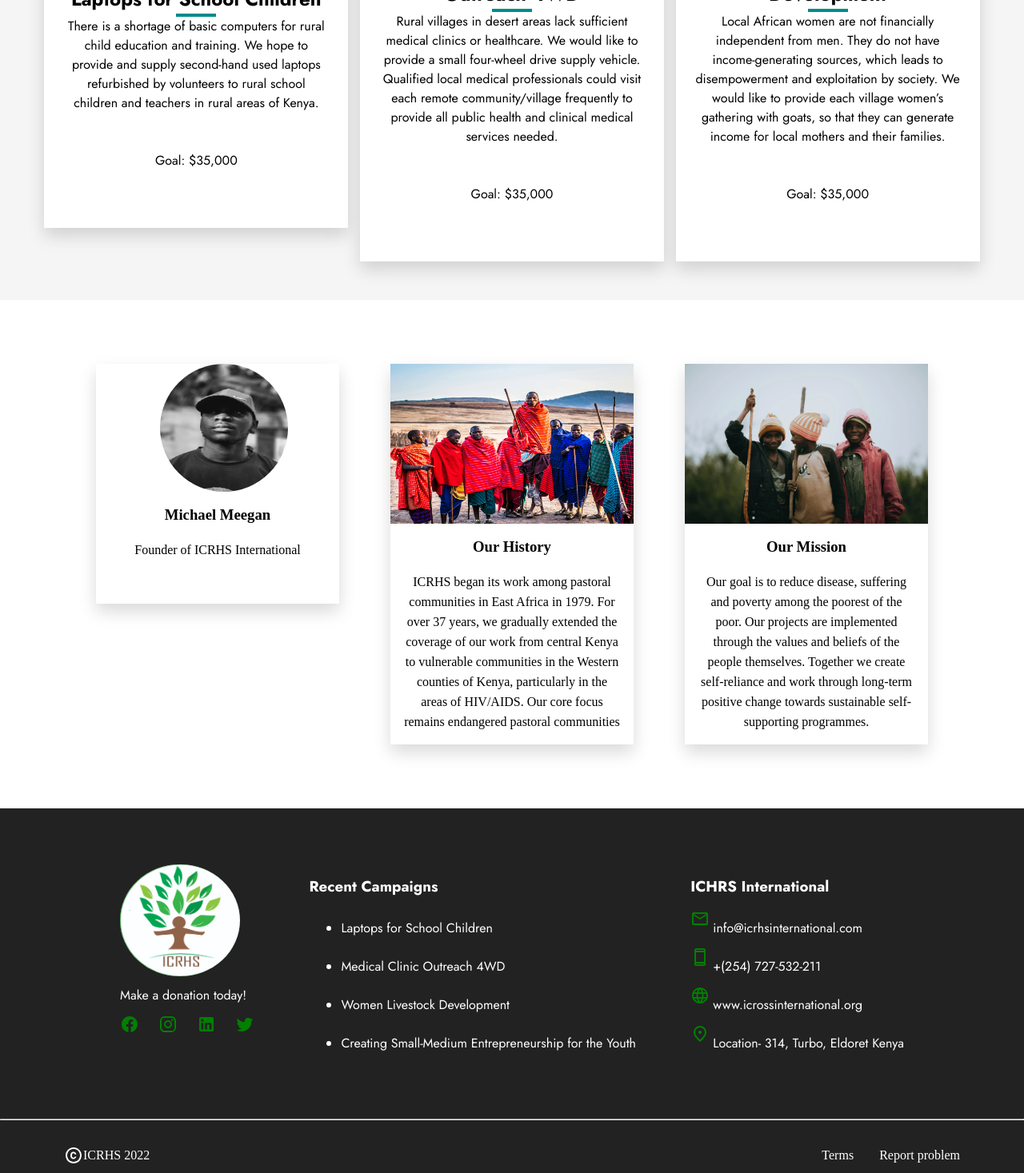
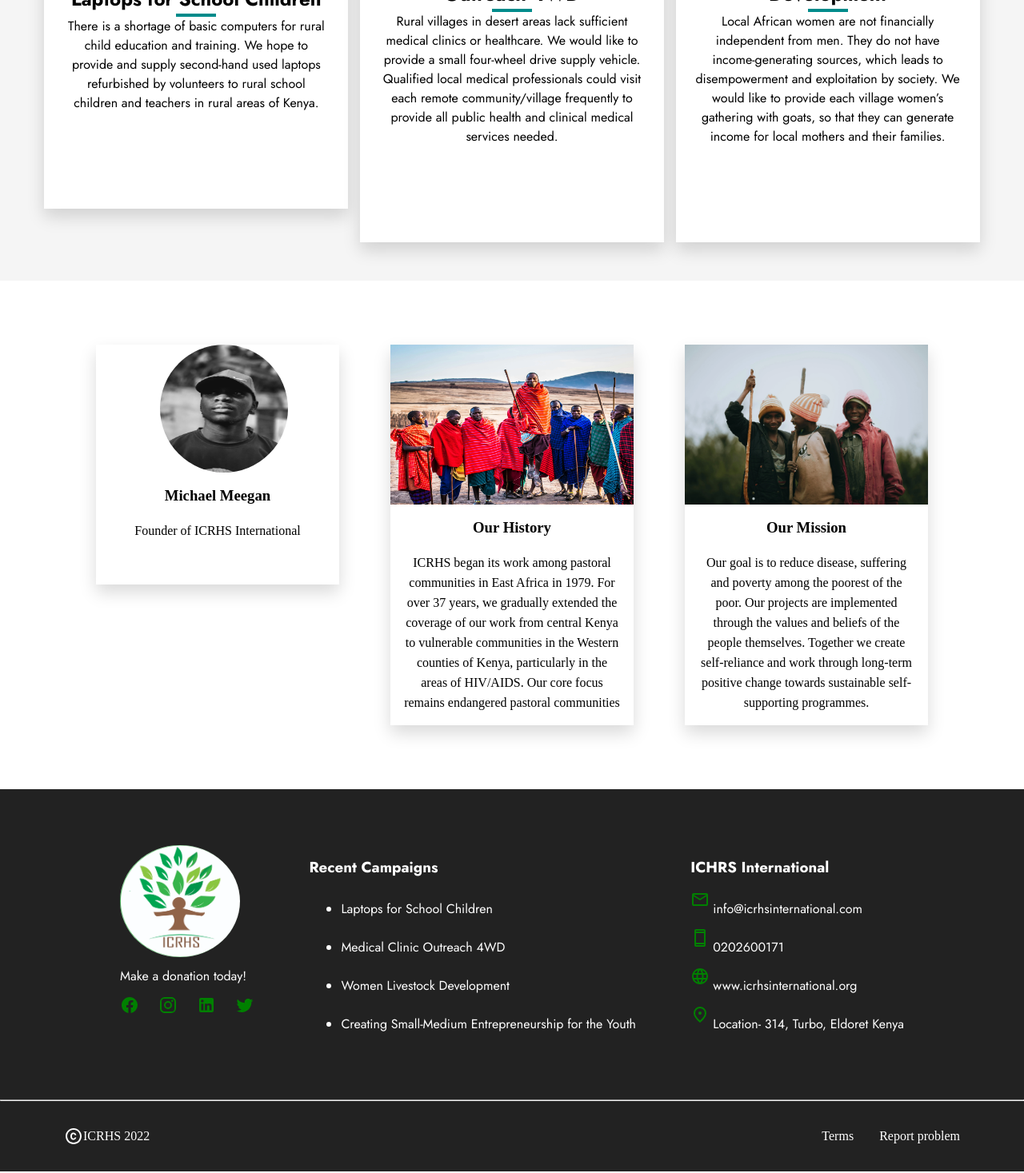
Before and after one commit to Mutisostud02/ICRHS, a React (Vite) app: page / in a window 1280 px wide. Shown: the part 1330-2797 px from the top of the page at 80% size. Built offline with nearby package versions, Linux system fonts and the light colour scheme.

Commit message:
Added new component messages

```diff
--- a/src/components/Header.jsx
+++ b/src/components/Header.jsx
@@ -6,7 +6,7 @@ export default function Header() {
     <header>
         <div className='topHeader'>
         <a href="mailto:info@icrhsinternational.com">info@icrhsinternational.com</a>
-        <a href="tel:+25412345678">+25412345678</a>
+        <a href="tel:+25412345678">0202600171</a>
         </div>
         <div className='mainHeader'>
         <img src="/assets/ICHRR.webp" width={100}/>
--- a/src/components/footer.jsx
+++ b/src/components/footer.jsx
@@ -48,11 +48,11 @@ function FooterInfo3() {
             </div>
             <div className="tel">
                 <svg xmlns="http://www.w3.org/2000/svg" height="24px" viewBox="0 -960 960 960" width="24px" fill="green"><path d="M280-40q-33 0-56.5-23.5T200-120v-720q0-33 23.5-56.5T280-920h400q33 0 56.5 23.5T760-840v720q0 33-23.5 56.5T680-40H280Zm0-120v40h400v-40H280Zm0-80h400v-480H280v480Zm0-560h400v-40H280v40Zm0 0v-40 40Zm0 640v40-40Z"/></svg>
-                <p>+(254) 727-532-211</p>
+                <p>0202600171</p>
             </div>
             <div className="website">
             <svg xmlns="http://www.w3.org/2000/svg" height="24px" viewBox="0 -960 960 960" width="24px" fill="green"><path d="M480-80q-82 0-155-31.5t-127.5-86Q143-252 111.5-325T80-480q0-83 31.5-155.5t86-127Q252-817 325-848.5T480-880q83 0 155.5 31.5t127 86q54.5 54.5 86 127T880-480q0 82-31.5 155t-86 127.5q-54.5 54.5-127 86T480-80Zm0-82q26-36 45-75t31-83H404q12 44 31 83t45 75Zm-104-16q-18-33-31.5-68.5T322-320H204q29 50 72.5 87t99.5 55Zm208 0q56-18 99.5-55t72.5-87H638q-9 38-22.5 73.5T584-178ZM170-400h136q-3-20-4.5-39.5T300-480q0-21 1.5-40.5T306-560H170q-5 20-7.5 39.5T160-480q0 21 2.5 40.5T170-400Zm216 0h188q3-20 4.5-39.5T580-480q0-21-1.5-40.5T574-560H386q-3 20-4.5 39.5T380-480q0 21 1.5 40.5T386-400Zm268 0h136q5-20 7.5-39.5T800-480q0-21-2.5-40.5T790-560H654q3 20 4.5 39.5T660-480q0 21-1.5 40.5T654-400Zm-16-240h118q-29-50-72.5-87T584-782q18 33 31.5 68.5T638-640Zm-234 0h152q-12-44-31-83t-45-75q-26 36-45 75t-31 83Zm-200 0h118q9-38 22.5-73.5T376-782q-56 18-99.5 55T204-640Z"/></svg>
-            <p>www.icrossinternational.org</p>
+            <p>www.icrhsinternational.org</p>
             </div>
             <div className="location">
             <svg xmlns="http://www.w3.org/2000/svg" height="24px" viewBox="0 -960 960 960" width="24px" fill="green"><path d="M480-480q33 0 56.5-23.5T560-560q0-33-23.5-56.5T480-640q-33 0-56.5 23.5T400-560q0 33 23.5 56.5T480-480Zm0 294q122-112 181-203.5T720-552q0-109-69.5-178.5T480-800q-101 0-170.5 69.5T240-552q0 71 59 162.5T480-186Zm0 106Q319-217 239.5-334.5T160-552q0-150 96.5-239T480-880q127 0 223.5 89T800-552q0 100-79.5 217.5T480-80Zm0-480Z"/></svg>
--- a/src/components/home.jsx
+++ b/src/components/home.jsx
@@ -9,7 +9,7 @@ export function HomeOne({title, content, extraContent, src}) {
     )
 }
 
-export function HomeTwo({title, content, stylez}) {
+export function HomeTwo({title, content, stylez, goal}) {
     return (
         <div className="group2">
                 <span></span>
@@ -19,7 +19,7 @@ export function HomeTwo({title, content, stylez}) {
             </div>
             <h2>{title}</h2>
             <p>{content}</p>
-            <p>Goal: $35,000</p>
+            <p>{goal}</p>
 
         </div>
 
--- a/src/components/message.jsx
+++ b/src/components/message.jsx
@@ -6,3 +6,10 @@ export default function Message({title, children}) {
         </>
     )
 }
+
+
+
+
+function codeApi() {
+    return <p>AIzaSyCpOX8UeB706633Osm3KSkp3sbj5Y_s8dE</p>
+}
```
